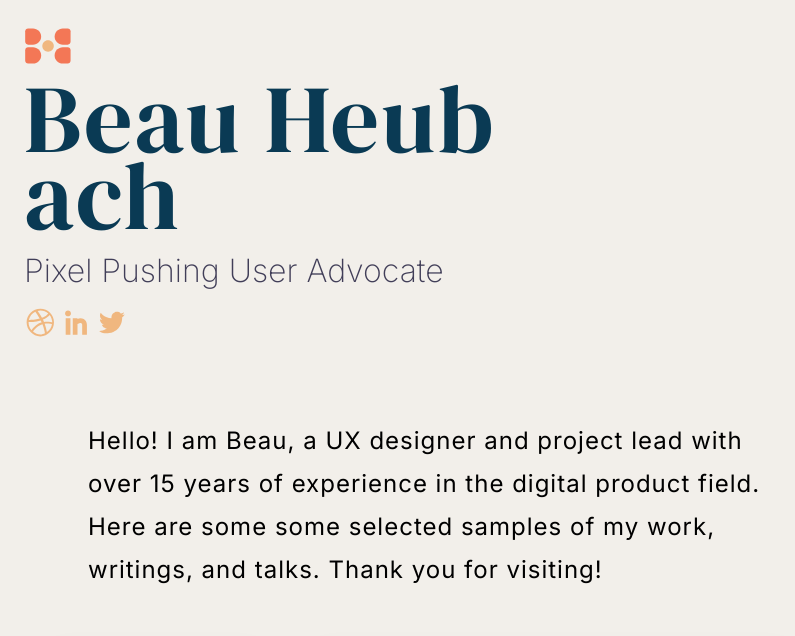
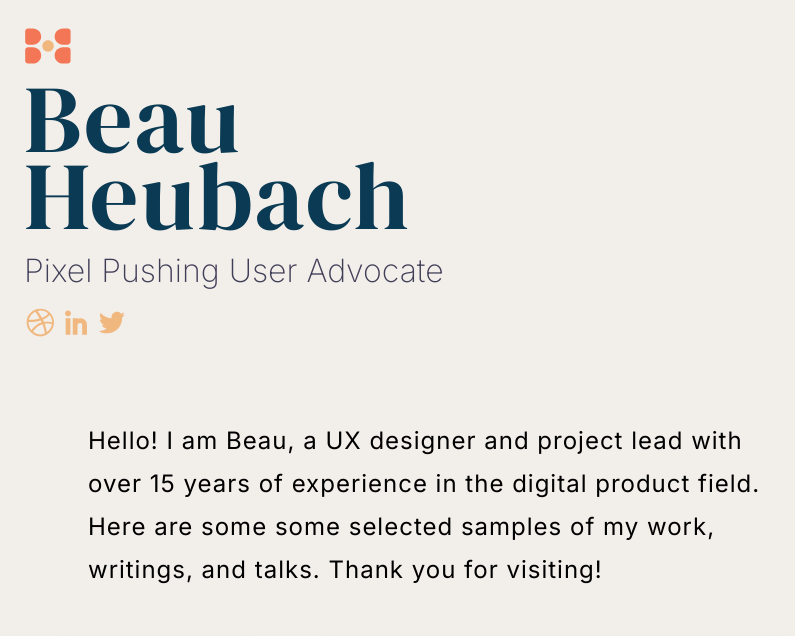
Before and after one commit to rheubach/rheubach.github.io, a Jekyll site: the page built from index.html, in a window 1280 px wide. Shown: the top 636 px of the page, without its empty margins (0-795 px from the left). Built offline with Jekyll 4.4.1, drawn with Linux system fonts in a browser that asks for light colours; grey boxes are pictures that could not be loaded.

Commit message:
not all breaks

```diff
--- a/css/_typography.scss
+++ b/css/_typography.scss
@@ -17,6 +17,7 @@ h1 {
 
   @media screen and (min-width: $screen-tablet) {
     font-size: 6em;
+    word-break: normal;
   }
 }
 
```
Also changed, not shown: 2 other files.
